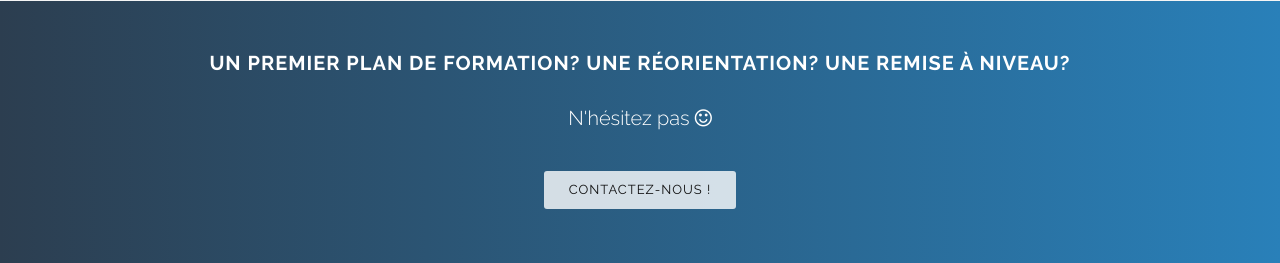
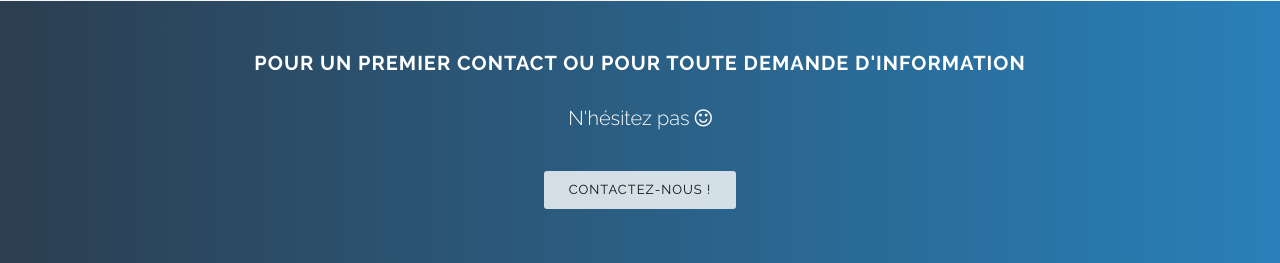
Before and after one commit to NaifousBS/opciforme, a PHP site: page / in a window 1280 px wide. Shown: the part 4038-4301 px from the top of the page. Run offline with PHP 8.4, Linux system fonts and the light colour scheme.

Commit message:
Update IHM

```diff
--- a/index.php
+++ b/index.php
@@ -355,7 +355,7 @@
 			<div class="row">
 
 				<div class="col-md-12 col-lg-12">
-					<h2 class="wow slideInRight" data-wow-delay=".1s">Un premier plan de formation? Une réorientation? Une remise à niveau?</h2>
+					<h2 class="wow slideInRight" data-wow-delay=".1s">Pour un premier contact ou pour toute demande d'information</h2>
 					<div class="calltoaction-decription wow slideInRight" data-wow-delay=".2s">
 						N'hésitez pas <i class="fa fa-smile-o" aria-hidden="true"></i>
 					</div>
```
